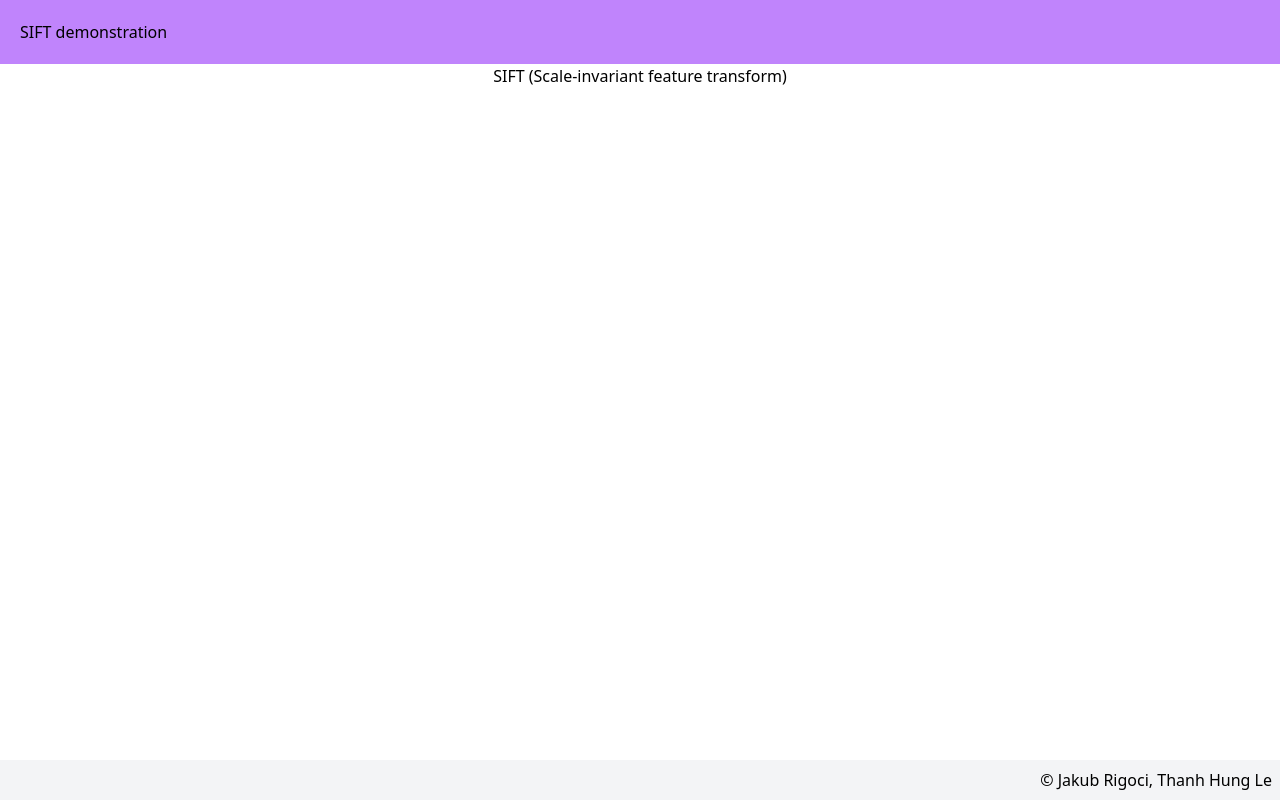
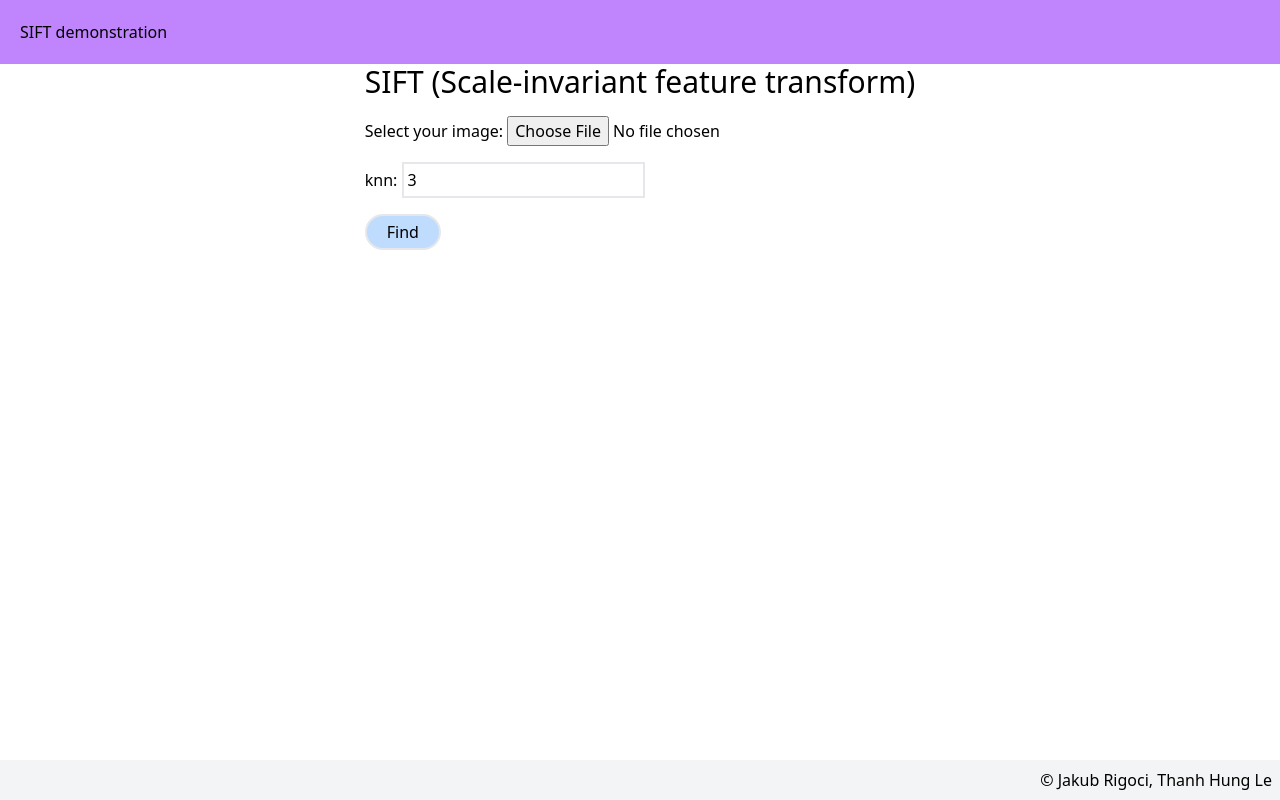
Before and after one commit to Sid0rr0/vmm-sift, a Nuxt app: page / in a window 1280 px wide. Built offline with nearby package versions, Linux system fonts and the light colour scheme.

Commit message:
Added: connection with BE

```diff
--- a/pages/index.vue
+++ b/pages/index.vue
@@ -1,10 +1,75 @@
 <template>
   <main class="homepage m-auto">
-    <h1>SIFT (Scale-invariant feature transform)</h1>
+    <h1 class="text-3xl">
+      SIFT (Scale-invariant feature transform)
+    </h1>
+    <!-- <input ref="file" enctype="multipart/form-data" type="file" name="file" class="mt-3 border-2">
+    <button class="border" @click="getaa">
+      fetch img
+    </button> -->
+
+    <form enctype="multipart/form-data" method="post" name="fileinfo" class="mt-3" @submit.prevent="sendForm">
+      <p class="my-4">
+        <label>Select your image:
+          <input type="file" name="file" required>
+        </label>
+      </p>
+
+      <p class="my-4">
+        <label>knn:
+          <input v-model="knn" type="number" name="knn" required class="border-2 p-1">
+        </label>
+      </p>
+
+      <p class="my-4">
+        <input type="submit" value="Find" class="border-2 py-1 px-5 rounded-full bg-blue-200">
+      </p>
+    </form>
+
+    <template v-if="data">
+      <img v-for="(img, i) in data" :key="i" :src="('http://127.0.0.1:8000/img/' + img[0])" alt="">
+    </template>
+
+    {{ data }}
   </main>
 </template>
 
 <script setup lang="ts">
+const knn = ref(3)
+const loading = ref(false)
+const data = ref(null)
+
+// async function getaa () {
+//   const formData = new FormData()
+//   formData.append("file", file.value?.files[0])
+//   // console.log(formData, file.value?.files[0])
+//   for (const value of formData.entries()) {
+//     console.log({ value })
+//   }
+//   const res = await fetch("http://127.0.0.1:8000/uploadfile/", {
+//     method: "POST", /* headers: { "Content-Type": "multipart/form-data" }, */ body: formData
+//   })
+//   // request.post()
+//   // const res = await fetch("http://127.0.0.1:8000/files/", { method: "POST", headers: { "Content-Type": "application/x-www-form-urlencoded" }, body: formData })
+//   console.log(res)
+//   // return await true
+// }
+
+async function sendForm () {
+  loading.value = true
+  const formData = new FormData(document.forms.namedItem("fileinfo"))
+  for (const value of formData.entries()) {
+    console.log(value)
+  }
+  const res = await fetch(`http://127.0.0.1:8000/uploadfile/?knn=${knn.value}`, {
+    method: "POST", body: formData
+  })
+
+  const response = await res.json()
+  data.value = response.data.reverse().slice(0, knn.value)
+  loading.value = false
+}
+
 </script>
 
 <style scoped lang="scss">
```
Also changed, not shown: 1 other file (tests, documents, lock files or other folders).
